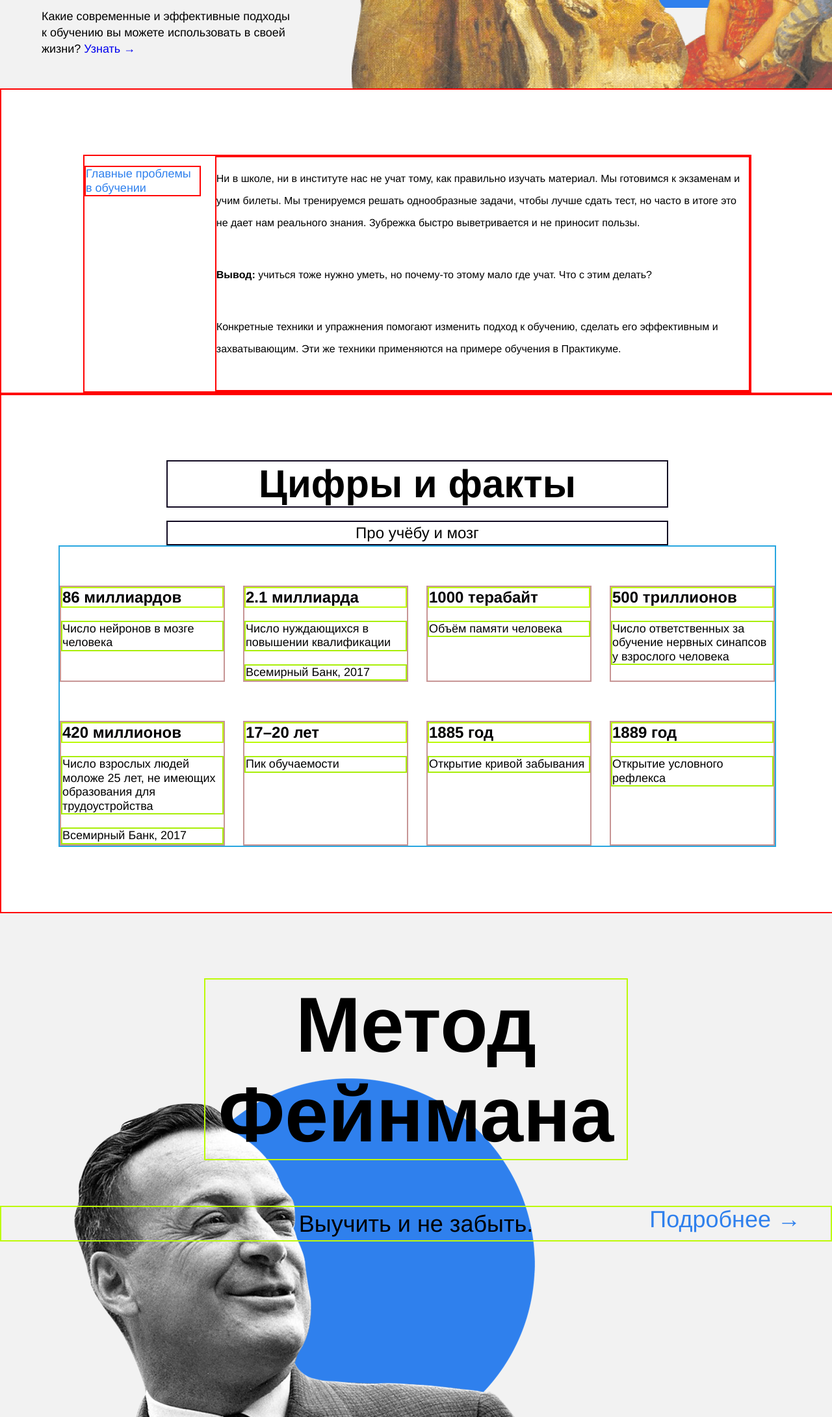
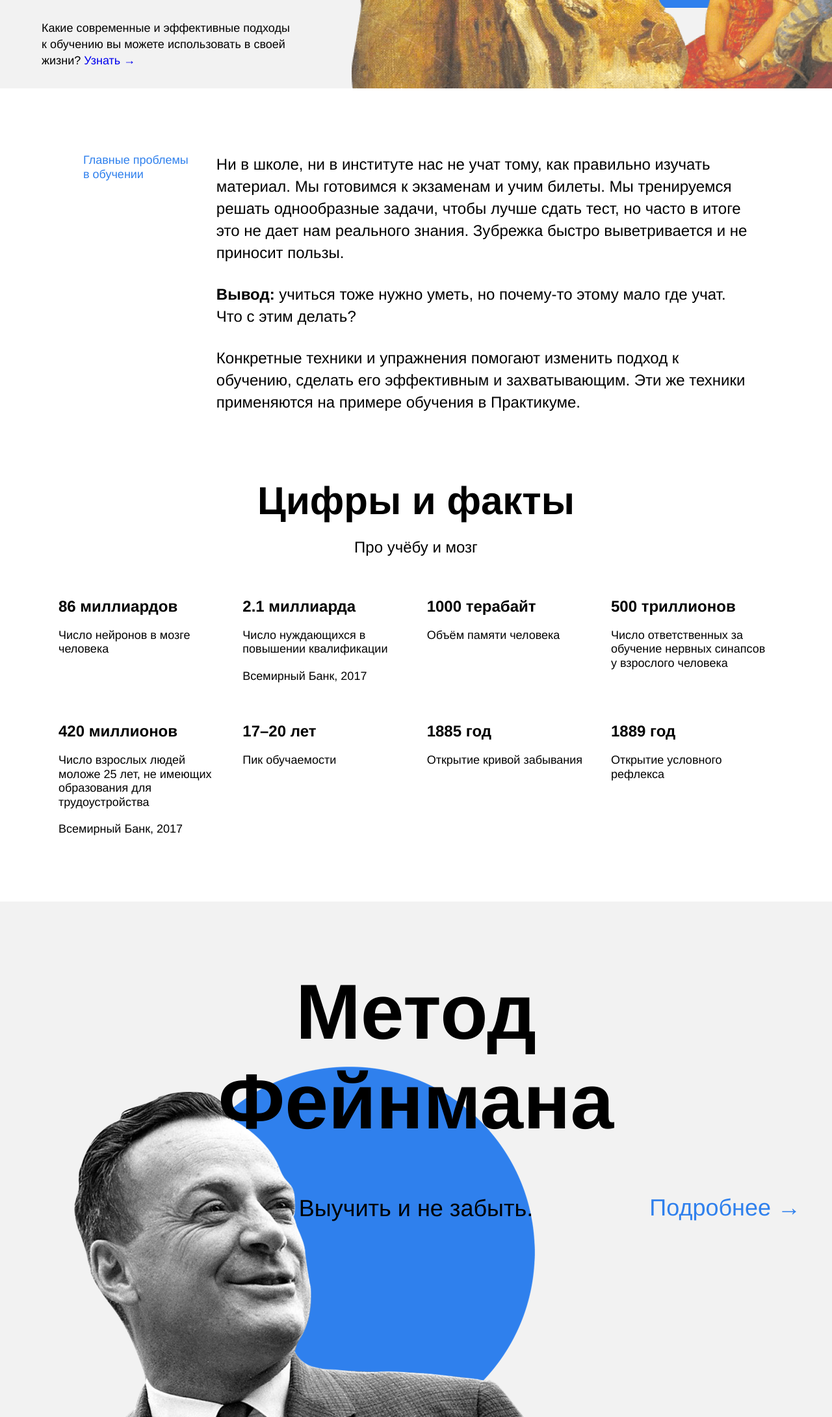
Before and after one commit to IrinaMashkina/how-to-learn, a plain HTML site: page index.html in a window 1280 px wide. Shown: the part 620-2800 px from the top of the page at 65% size. Drawn offline with Linux system fonts and the light colour scheme.

Commit message:
исправила ошибки в description, убрала border

```diff
--- a/styles/style.css
+++ b/styles/style.css
@@ -34,7 +34,7 @@
 }
 
 .header__title {
-  padding-left: 64px;
+  margin: 0 0 0 64px;
   font-size: 102px;
   line-height: 96px;
   font-weight: bold;
@@ -43,6 +43,7 @@
 }
 
 .header__subtitle {
+  margin:0;
   position: absolute;
   bottom:30px;
   left:64px;
@@ -80,46 +81,47 @@
   display:flex;
   justify-content: center;
   padding:100px 0 0 0;
-  border: 2px solid red;
 }
 
 .two-columns {
   display:flex;
   width: 80%;
-  border: 2px solid red;
   justify-content: space-between;
 }
 
 .two-columns__brief {
+  margin: 0;
   width: 175px;
   line-height: 1.2;
   font-size: 18px;
   font-weight: normal;
   color: #2f80ed;
-  border: 2px solid red;
 }
 
 .two-columns__main-text {
   width: 80%;
   min-width: 784px;
-  border: 2px solid red;
 }
 .two-columns__paragraph {
+  margin: 0;
   line-height: 34px;
-  font-size: 24;
+  font-size: 24px;
   font-weight: normal;
   padding-bottom: 30px;
+}
+
+.two-columns__paragraph:last-child {
+  padding-bottom: 0;
 }
 
 .two-columns__span-accent {
   font-weight: bold;
   line-height: 34px;
-  font-size: 24;
+  font-size: 24px;
 }
 
 .digits {
   width:100%;
-  border: 2px solid red;
   margin: 0 auto;
   padding:100px 0;
 }
@@ -131,7 +133,6 @@
   text-align: center;
   margin:0 auto 20px auto;
   width:60%;
-  border: 2px solid rgb(17, 9, 34);
 }
 
 .section-subtitle {
@@ -141,7 +142,6 @@
   font-size: 24px;
   font-weight: normal;
   text-align: center;
-  border: 2px solid rgb(17, 9, 34);
 }
 
 .table {
@@ -149,13 +149,11 @@
   display:flex;
   flex-wrap: wrap;
   justify-content: space-between;
-  border: 2px solid rgb(40, 166, 224);
   margin:0 auto;
 }
 
 .table__cell {
   width:250px;
-  border: 2px solid rgb(199, 149, 149);
   margin: 60px 0 0 0;
 }
 
@@ -164,8 +162,6 @@
   font-size: 24px;
   font-weight: bold;
   margin: 0 0 20px;
-  border: 2px solid rgb(189, 250, 8);
-
 }
 
 .table__text {
@@ -173,7 +169,6 @@
   font-size: 18px;
   font-weight: normal;
   margin-bottom: 20px;
-  border: 2px solid rgb(169, 238, 8);
 }
 .table__text:last-child {
   padding: 0;
@@ -196,9 +191,7 @@
   text-align: center;
   position: relative;
   z-index:1;
-  margin: 0 auto 70px;
-  border: 2px solid rgb(189, 250, 8);
-}
+  margin: 0 auto 70px;}
 
 .feynman__subtile {
   line-height: 51px;
@@ -207,9 +200,7 @@
   text-align: center;
   position: relative;
   z-index:1;
-  margin: 0 auto;
-  border: 2px solid rgb(189, 250, 8);
-}
+  margin: 0 auto;}
 
 .feynman__link {
   line-height: 51px;
@@ -250,7 +241,6 @@
  .section-title_theme_dark {
    color: white;
    z-index: 1;
-
   }
 
 .section-subtitle_theme_dark {
@@ -281,9 +271,7 @@
   display: flex;
   justify-content: space-between;
   margin:auto;
-  width: 90%;
-  border: 2px solid rgb(189, 250, 8);
-}
+  width: 90%;}
 
 .footer__columns_content_copyright {
   flex-basis: 711px;
@@ -301,25 +289,19 @@
   line-height: 25px;
   font-size: 18px;
   font-weight: normal;
-  margin: 18px 0 18px 0;
-  border: 2px solid rgb(189, 250, 8);
-}
+  margin: 18px 0 18px 0;}
 
 .footer__column-heading {
   margin:0;
   line-height: 30px;
   font-size: 18px;
-  font-weight: bold;
-  border: 2px solid rgb(189, 250, 8);
-}
+  font-weight: bold;}
 
 .footer__column_links {
   margin-top: 20px;
   margin-bottom: 16px;
   text-decoration: none;
-  color:white;
-  border: 2px solid rgb(189, 250, 8);
-}
+  color:white;}
 
 .footer__column-link {
   display: block;
@@ -329,11 +311,6 @@
   font-size: 18px;
   font-weight: normal;
   font-family: inherit;
-  border: 2px solid rgb(189, 250, 8);
-}
-
-.footer__column_content_info {
-  border: 2px solid rgb(189, 250, 8);
 }
 
 .footer__social-icon {
```
